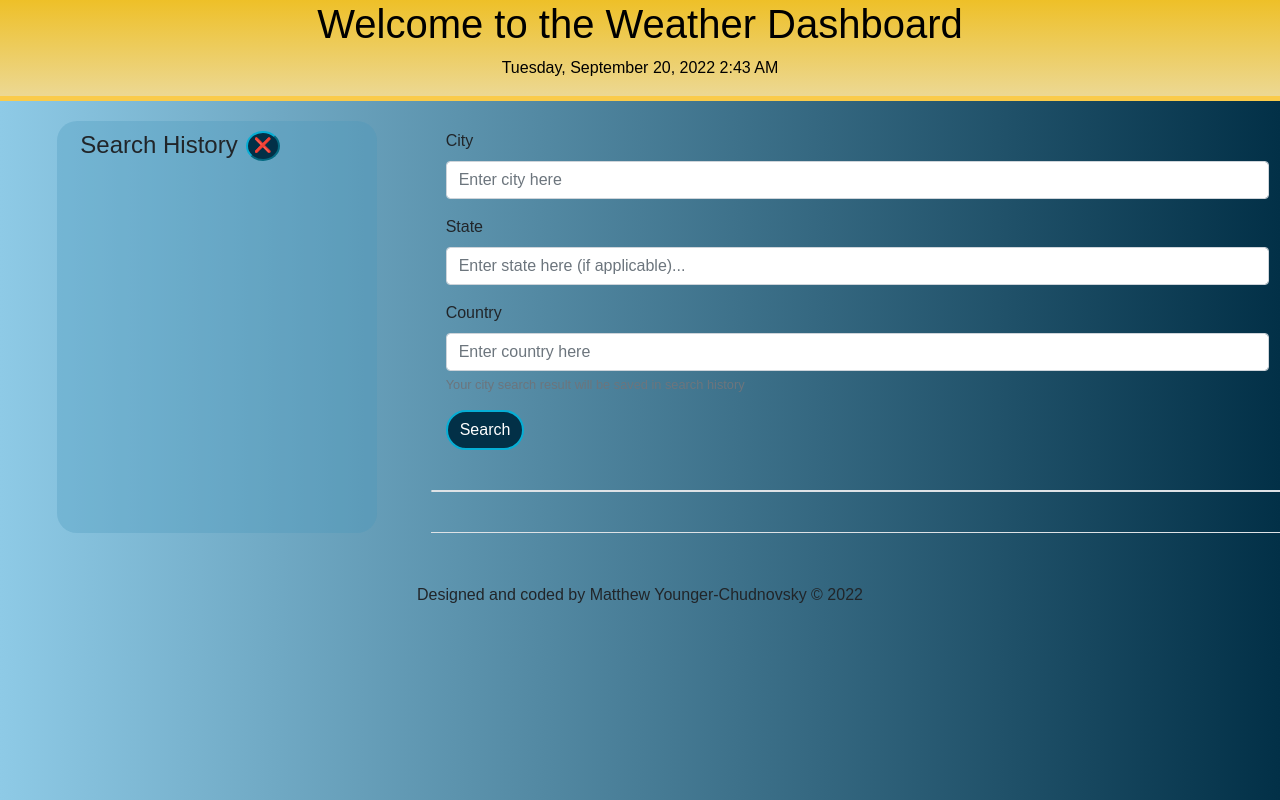
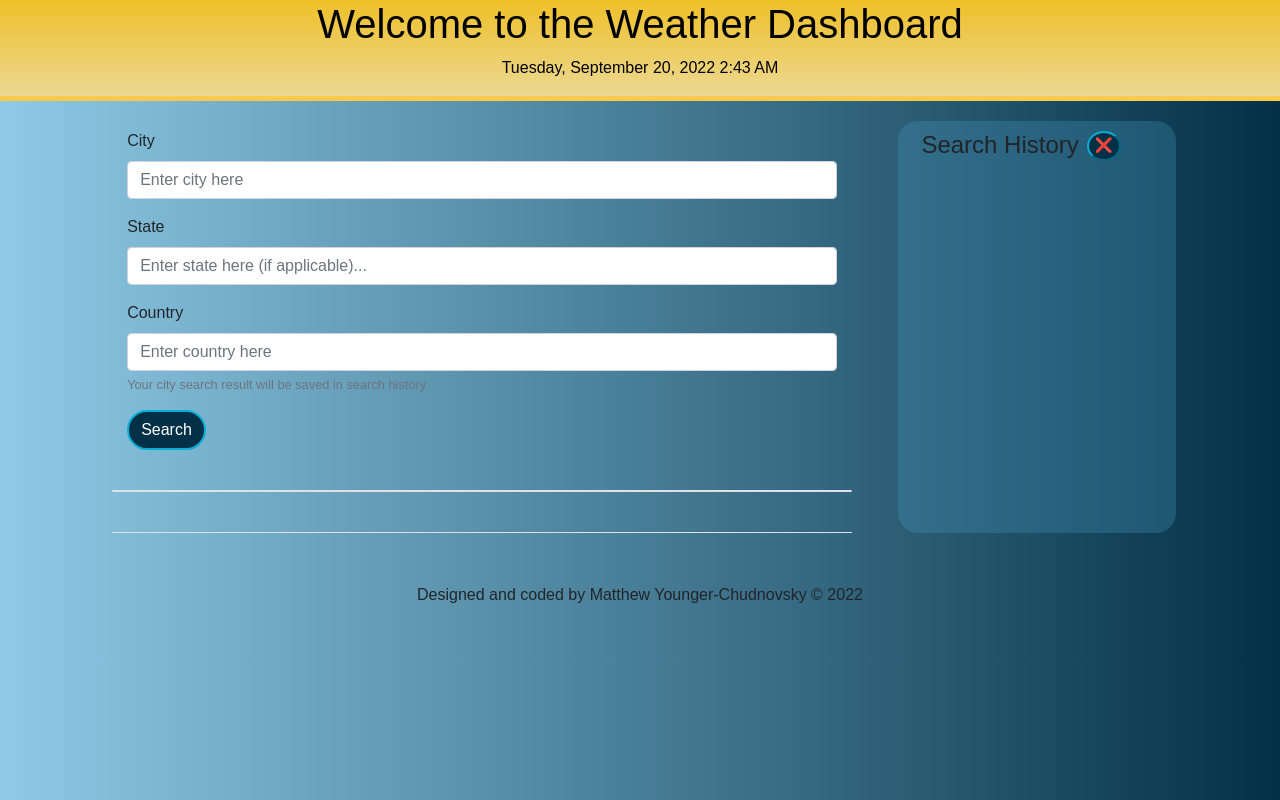
Before and after one commit to breakfireaus/weather-dashboard, a plain HTML site: page index.html in a window 1280 px wide. Drawn offline with nearby package versions, Linux system fonts and the light colour scheme.

Commit message:
updated html

```diff
--- a/index.html
+++ b/index.html
@@ -20,22 +20,11 @@
     <p id="date-and-time"></p>
     <!-- city and current temp in current location -->
   </header>
+  <div class="container">
 
-  <main class="bg-transparent row justify-content-around ml-1">
+    <main class="bg-transparent row justify-content-around ml-1 row">
 
-    <aside class="col-3 container" id="prevsearchhistory">
-      <div class="mb-3 pb-2 d-flex justify-content-start">
-        <h4 class="ml-2" id="searchheader">Search History</h4>
-        <!-- history where previously searched cities populate on a sidebar -->
-        <!-- List of locations -->
-        <button class="ml-2 rounded custom-search-btn custom-search-x">&#10060;</button>
-      </div>
-      <ul id="historyList" class=""></ul>
-    </aside>
-
-
-
-    <section id="mainContent" class="col-8 mt-2 bg-transparent">
+      <section id="mainContent" class="col-8 mt-2 bg-transparent col">
         <!-- form to input city-->
 
         <form class="bg-transparent" id="weather-Form">
@@ -63,14 +52,25 @@
         <!-- a space where the city will populate current and future weather information -->
         <section id="currentWeather" class="hidden border resultBox row justify-content-around"></section>
         <section id="futureWeather" class="hidden border resultBox row justify-content-around"></section>
+
+
       </section>
 
-
+      <aside class="col-3 col" id="prevsearchhistory">
+        <div class="mb-3 pb-2 d-flex justify-content-start">
+          <h4 class="ml-2" id="searchheader">Search History</h4>
+          <!-- history where previously searched cities populate on a sidebar -->
+          <!-- List of locations -->
+          <button class="ml-2 rounded custom-search-btn custom-search-x">&#10060;</button>
+        </div>
+        <ul id="historyList" class=""></ul>
+      </aside>
 
 
 
 
     </main>
+  </div>
 
     <footer class="text-center">Designed and coded by Matthew Younger-Chudnovsky © 2022</footer>
     <script type="text/javascript" src="https://cdnjs.cloudflare.com/ajax/libs/moment.js/2.27.0/moment.min.js"></script>
```
Lines whose indentation alone changed are shown as unchanged.
